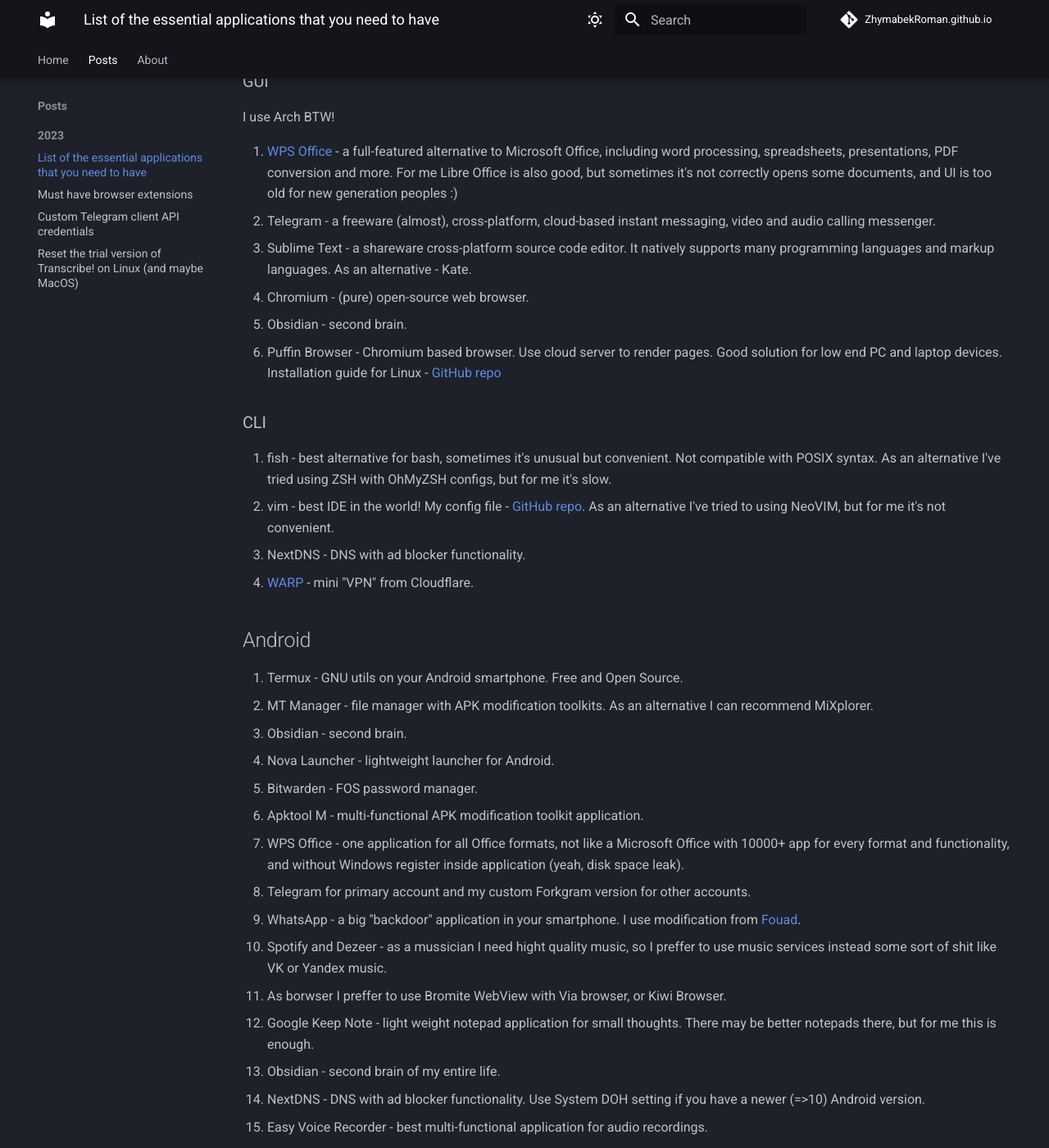
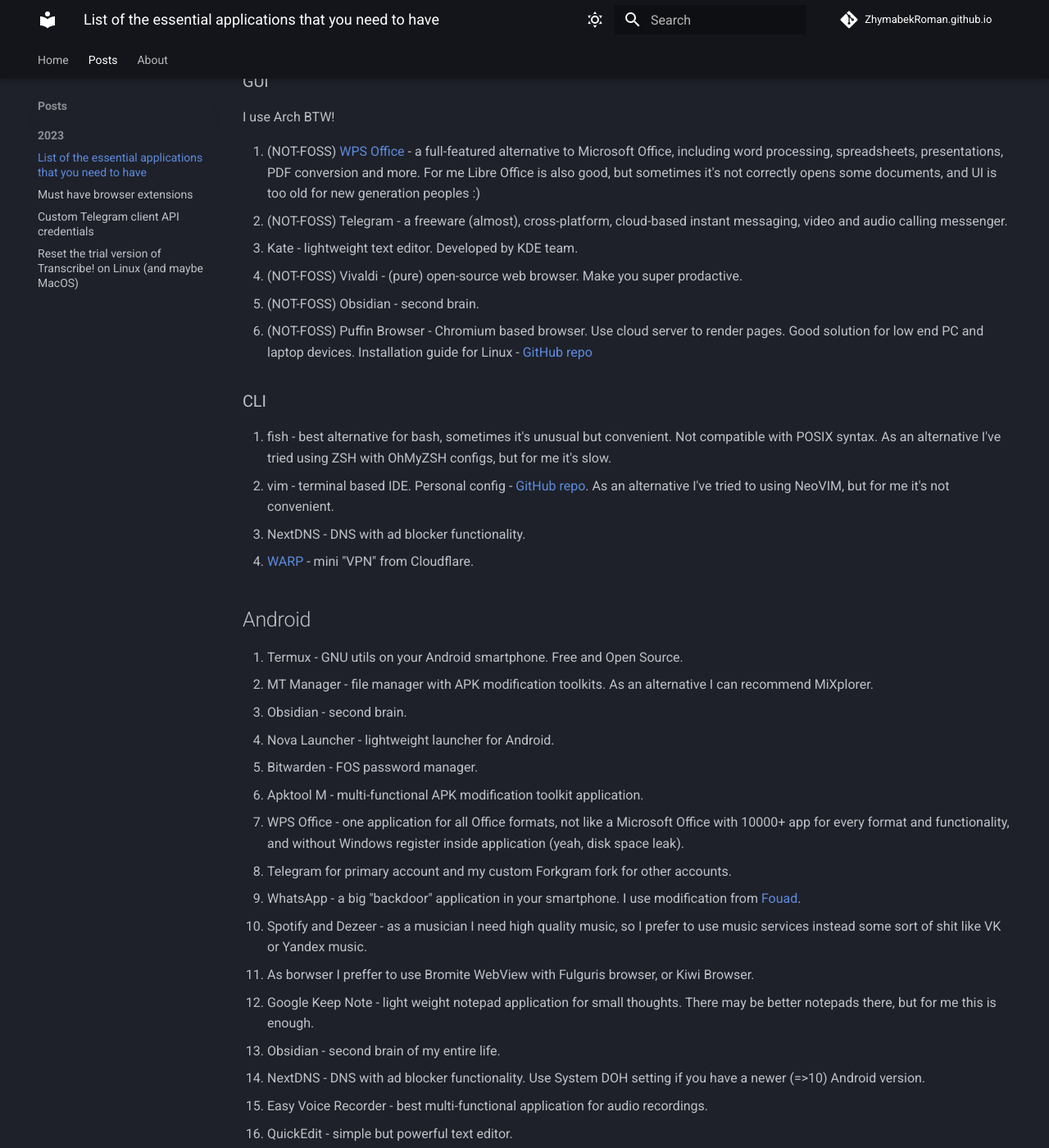
Before and after one commit to ZhymabekRoman/zhymabekroman.github.io, an MkDocs documentation site: the page built from docs/posts/must-have-applications.md, in a window 1280 px wide and 1400 px high, scrolled down 327 px. Shown: the whole window at 82% size. Built offline with MkDocs 1.6.1 and Material for MkDocs 9.7.7, drawn with Linux system fonts in a browser that asks for light colours; comment, search, counter and statistics services are not loaded; some of the changed text lies outside the part shown.

Commit message:
POSTS: update my must have lists

```diff
--- a/docs/posts/must-have-applications.md
+++ b/docs/posts/must-have-applications.md
@@ -1,14 +1,15 @@
 ---
 template: post.html
-title: "List of the essential applications that you need to have"
+title: List of the essential applications that you need to have
 date: 2023-01-29
 authors:
   - Zhymabek Roman
 tags: applications linux android must-have essential
-hide: [toc]
+hide:
+  - toc
 ---
 
-These are my recommended must-have applications that you should try to use (at least). Sure, tastes differ, but these apps cover most of my needs. I preffer to use FOS application, and I strive to achieve this in every way possible.
+These are my recommended must-have applications that you should try to use (at least). Sure, tastes differ, but these apps cover most of my needs. I prefer to use FOSS, and I strive to achieve this in every way possible.
 
 <!--more-->
 
@@ -16,16 +17,16 @@
 ### GUI
 I use Arch BTW!
 
-1. [WPS Office](https://www.wps.com/office/linux/) - a full-featured alternative to Microsoft Office, including word processing, spreadsheets, presentations, PDF conversion and more. For me Libre Office is also good, but sometimes it's not correctly opens some documents, and UI is too old for new generation peoples :)
-2. Telegram - a freeware (almost), cross-platform, cloud-based instant messaging, video and audio calling messenger.
-3. Sublime Text - a shareware cross-platform source code editor. It natively supports many programming languages and markup languages. As an alternative - Kate.
-4. Chromium - (pure) open-source web browser.
-5. Obsidian - second brain.
-6. Puffin Browser - Chromium based browser. Use cloud server to render pages. Good solution for low end PC and laptop devices. Installation guide for Linux - [GitHub repo](https://github.com/ZhymabekRoman/Puffin-Browser-on-Linux)
+1. (NOT-FOSS) [WPS Office](https://www.wps.com/office/linux/) - a full-featured alternative to Microsoft Office, including word processing, spreadsheets, presentations, PDF conversion and more. For me Libre Office is also good, but sometimes it's not correctly opens some documents, and UI is too old for new generation peoples :)
+2. (NOT-FOSS) Telegram - a freeware (almost), cross-platform, cloud-based instant messaging, video and audio calling messenger.
+3. Kate - lightweight text editor. Developed by KDE team.
+4. (NOT-FOSS) Vivaldi - (pure) open-source web browser. Make you super prodactive.
+5. (NOT-FOSS) Obsidian - second brain.
+6. (NOT-FOSS) Puffin Browser - Chromium based browser. Use cloud server to render pages. Good solution for low end PC and laptop devices. Installation guide for Linux - [GitHub repo](https://github.com/ZhymabekRoman/Puffin-Browser-on-Linux)
 
 ### CLI
 1. fish - best alternative for bash, sometimes it's unusual but convenient. Not compatible with POSIX syntax. As an alternative I've tried using ZSH with OhMyZSH configs, but for me it's slow.
-2. vim - best IDE in the world! My config file - [GitHub repo](https://github.com/ZhymabekRoman/dotconfig). As an alternative I've tried to using NeoVIM, but for me it's not convenient.
+2. vim - terminal based IDE. Personal config - [GitHub repo](https://github.com/ZhymabekRoman/dotconfig). As an alternative I've tried to using NeoVIM, but for me it's not convenient.
 3. NextDNS - DNS with ad blocker functionality.
 4. [WARP](https://developers.cloudflare.com/warp-client/) - mini "VPN" from Cloudflare.
 
@@ -37,15 +38,15 @@
 5. Bitwarden - FOS password manager.
 6. Apktool M - multi-functional APK modification toolkit application.
 7. WPS Office - one application for all Office formats, not like a Microsoft Office with 10000+ app for every format and functionality, and without Windows register inside application (yeah, disk space leak).
-8. Telegram for primary account and my custom Forkgram version for other accounts.
+8. Telegram for primary account and my custom Forkgram fork for other accounts.
 9. WhatsApp - a big "backdoor" application in your smartphone. I use modification from [Fouad](http://down.fouadmods.com).
-10. Spotify and Dezeer - as a mussician I need hight quality music, so I preffer to use music services instead some sort of shit like VK or Yandex music.
-11. As borwser I preffer to use Bromite WebView with Via browser, or Kiwi Browser.
+10. Spotify and Dezeer - as a musician I need high quality music, so I prefer to use music services instead some sort of shit like VK or Yandex music.
+11. As borwser I preffer to use Bromite WebView with Fulguris browser, or Kiwi Browser.
 12. Google Keep Note - light weight notepad application for small thoughts. There may be better notepads there, but for me this is enough.
 13. Obsidian - second brain of my entire life.
 14. NextDNS - DNS with ad blocker functionality. Use System DOH setting if you have a newer (=>10) Android version.
 15. Easy Voice Recorder - best multi-functional application for audio recordings.
-16. QuickEdit - simple but powerfull text editor.
+16. QuickEdit - simple but powerful text editor.
 17. NeoBackup - application backup toolkit. Free and Open Source.
 18. Yandex Keyboard - multi-functional and convenient keyboard.
 19. As proxy (VPN) I prefer to use:
```
Also changed, not shown: docs/posts/must-have-browser-extensions.md (+6 -5 lines).
